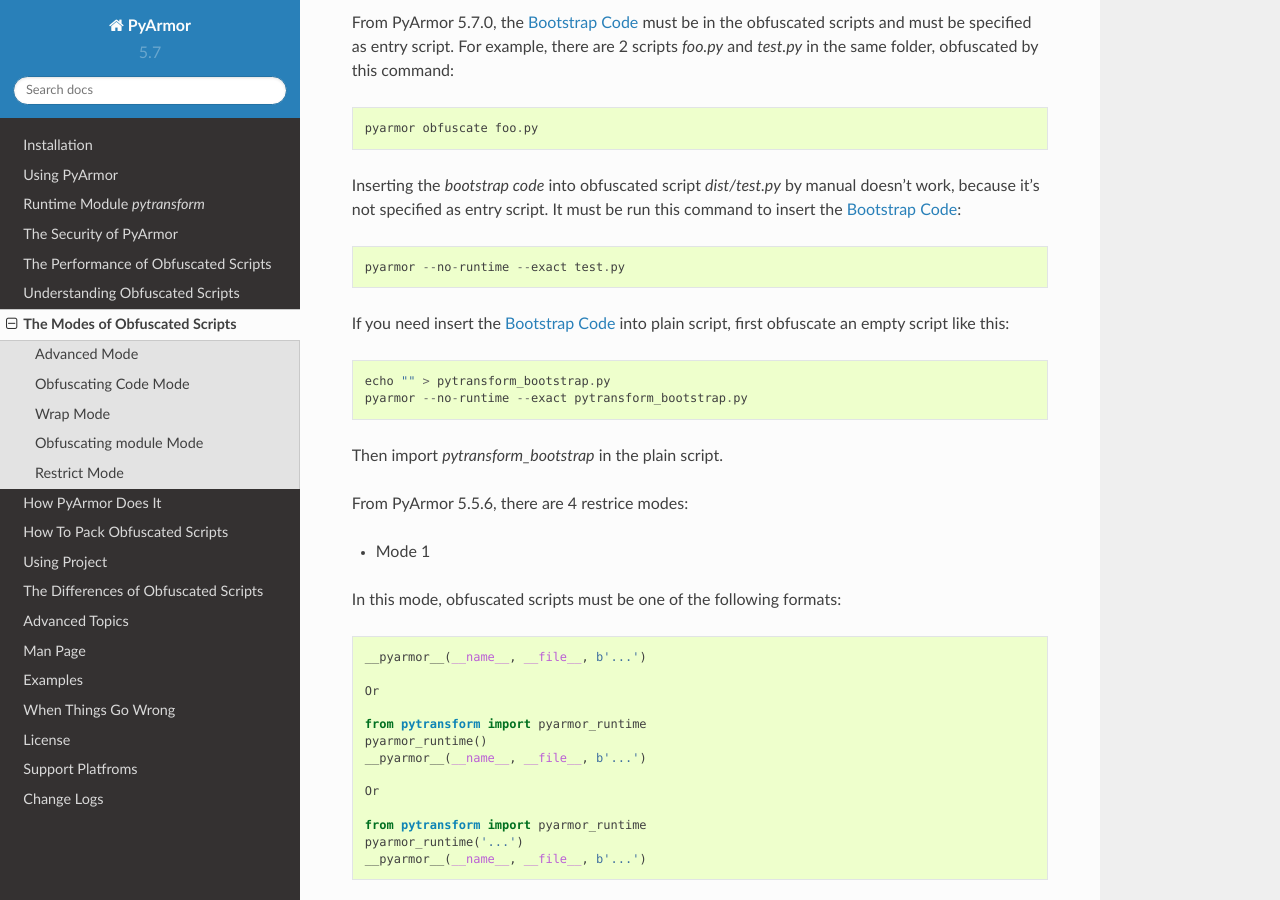
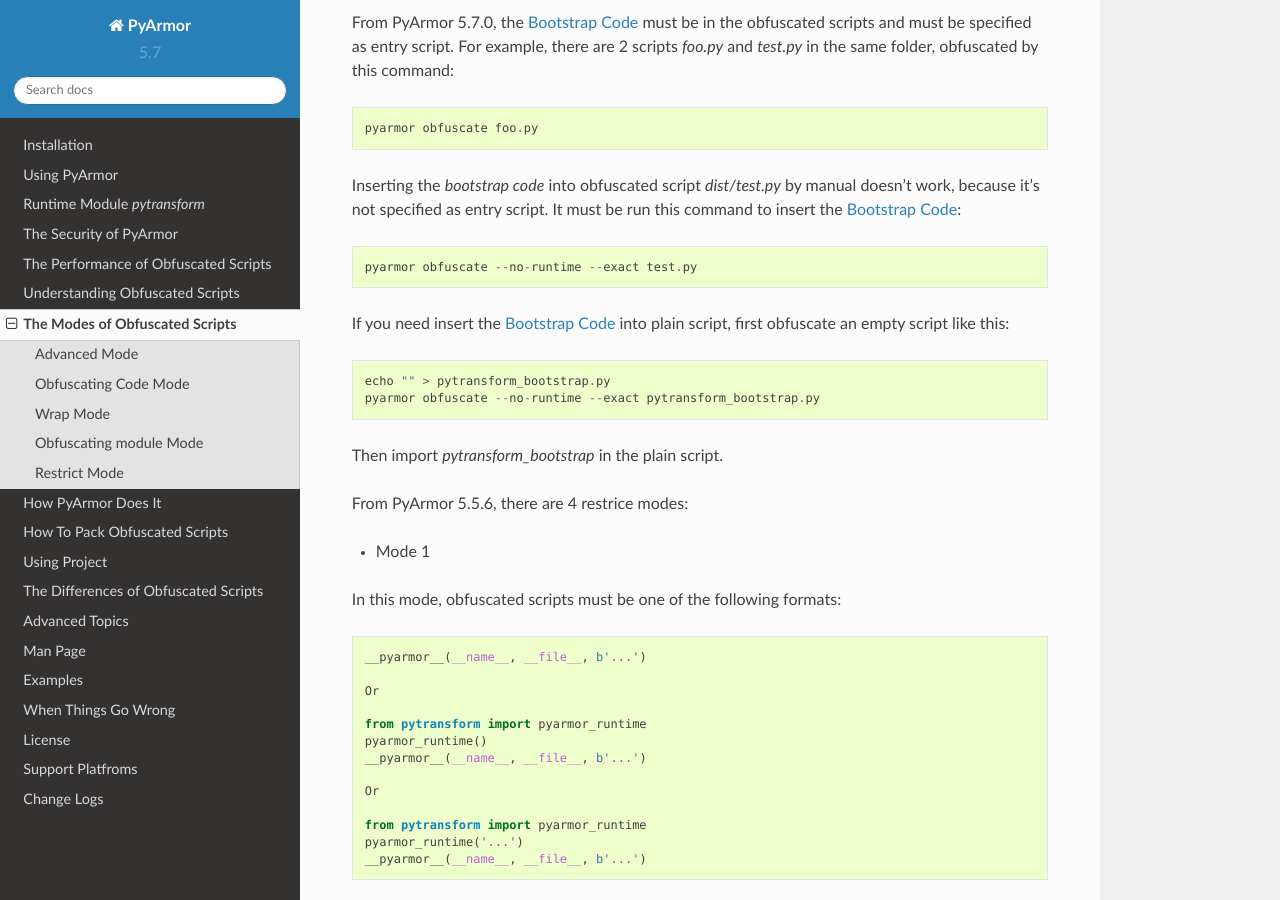
Before and after one commit to dashingsoft/pyarmor, a Sphinx documentation site: the page built from docs/mode.rst, in a window 1280 px wide and 900 px high, scrolled down 3376 px. Built offline with Sphinx 7.4.7 and the Read the Docs theme 2.0.0, drawn with Linux system fonts in a browser that asks for light colours.

Commit message:
Fix typos

```diff
--- a/docs/man.rst
+++ b/docs/man.rst
@@ -189,7 +189,7 @@
 
 * Obfuscate a script `foo.py` only, no runtime files::
 
-    pyarmor --no-runtime --exact foo.py
+    pyarmor obfuscate --no-runtime --exact foo.py
 
 .. _licenses:
 
--- a/docs/mode.rst
+++ b/docs/mode.rst
@@ -174,13 +174,13 @@
 doesn't work, because it's not specified as entry script. It must be run this
 command to insert the :ref:`bootstrap code`::
 
-    pyarmor --no-runtime --exact test.py
+    pyarmor obfuscate --no-runtime --exact test.py
 
 If you need insert the :ref:`bootstrap code` into plain script, first obfuscate
 an empty script like this::
 
     echo "" > pytransform_bootstrap.py
-    pyarmor --no-runtime --exact pytransform_bootstrap.py
+    pyarmor obfuscate --no-runtime --exact pytransform_bootstrap.py
 
 Then import `pytransform_bootstrap` in the plain script.
 
```
